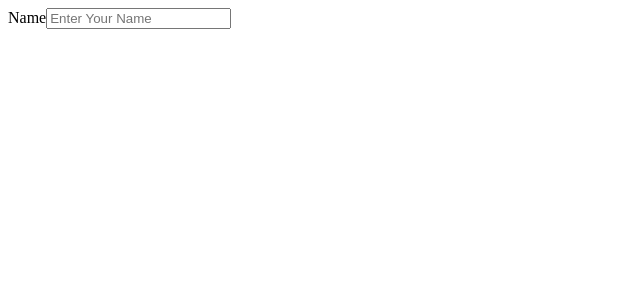
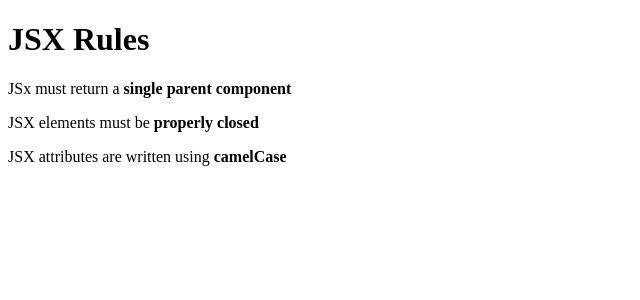
Before and after one commit to Sameemadhu16/React_projects, a React (Vite) app in the folder react-demos/: page / in a window 1280 px wide. Shown: the top 300 px of the page, without its empty margins (0-640 px from the left). Built offline with nearby package versions, Linux system fonts and the light colour scheme.

Commit message:
task completed

```diff
--- a/react-demos/src/App.jsx
+++ b/react-demos/src/App.jsx
@@ -1,5 +1,6 @@
 import Footer from "./components/Footer";
 import Header from "./components/Header";
+import JSXRules from "./components/JSXRules";
 import Main from "./components/Main";
 import WelcomeMessage from "./components/WelcomeMessage";
 
@@ -10,17 +11,7 @@ const App = () => {
     //This is why we wrap everything in a div
 
   <div>
-    {/* <Header/>
-    <Main/>
-    <Footer/> */}
-    {/* <WelcomeMessage/> */}
-
-    <section id="section">
-      <form >
-        <label htmlFor="name">Name</label>
-        <input type="text" placeholder="Enter Your Name"/>
-      </form>
-    </section>
+    <JSXRules/>
   </div>
   );
 }
--- /dev/null
+++ b/react-demos/src/components/JSXRules.jsx
@@ -0,0 +1,14 @@
+import React from 'react'
+
+function JSXRules() {
+  return (
+    <div>
+      <h1>JSX Rules</h1>
+          <p>JSx must return a <strong>single parent component</strong></p>
+          <p>JSX elements must be <strong>properly closed</strong></p>
+          <p>JSX attributes are written using <strong>camelCase</strong></p>
+    </div>
+  )
+}
+
+export default JSXRules
```
